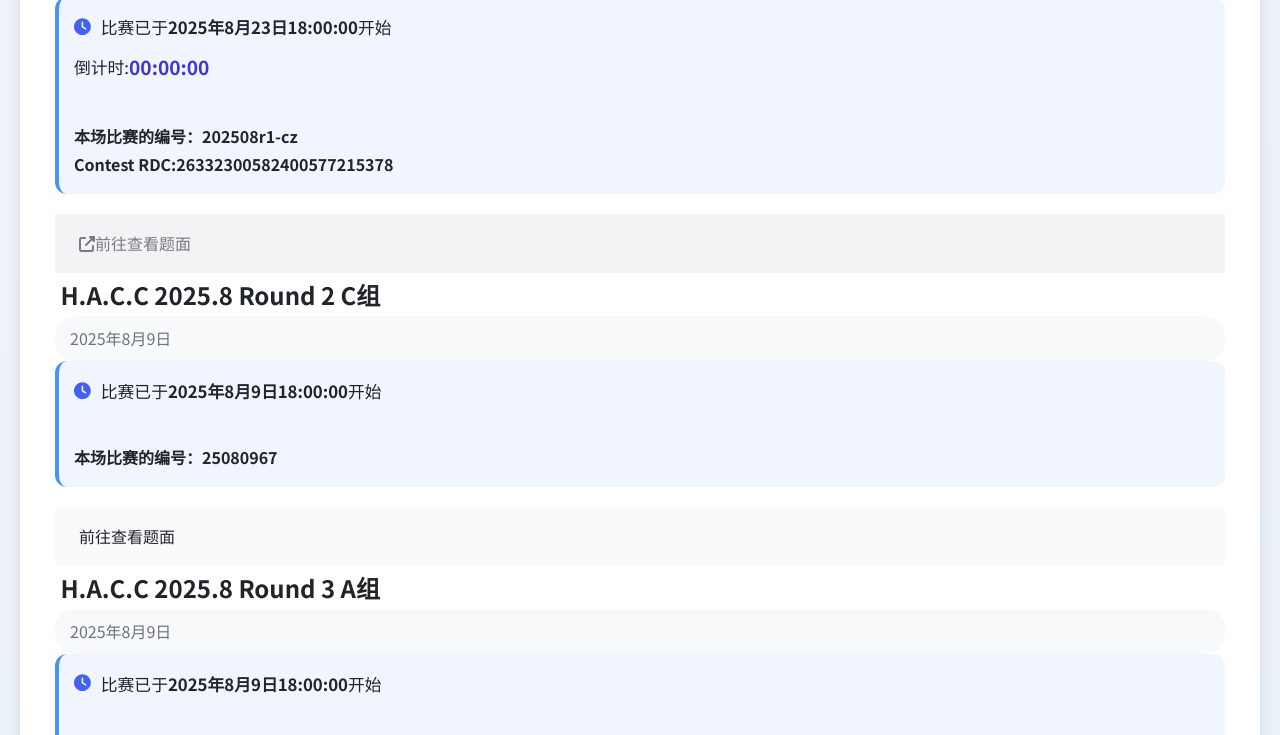
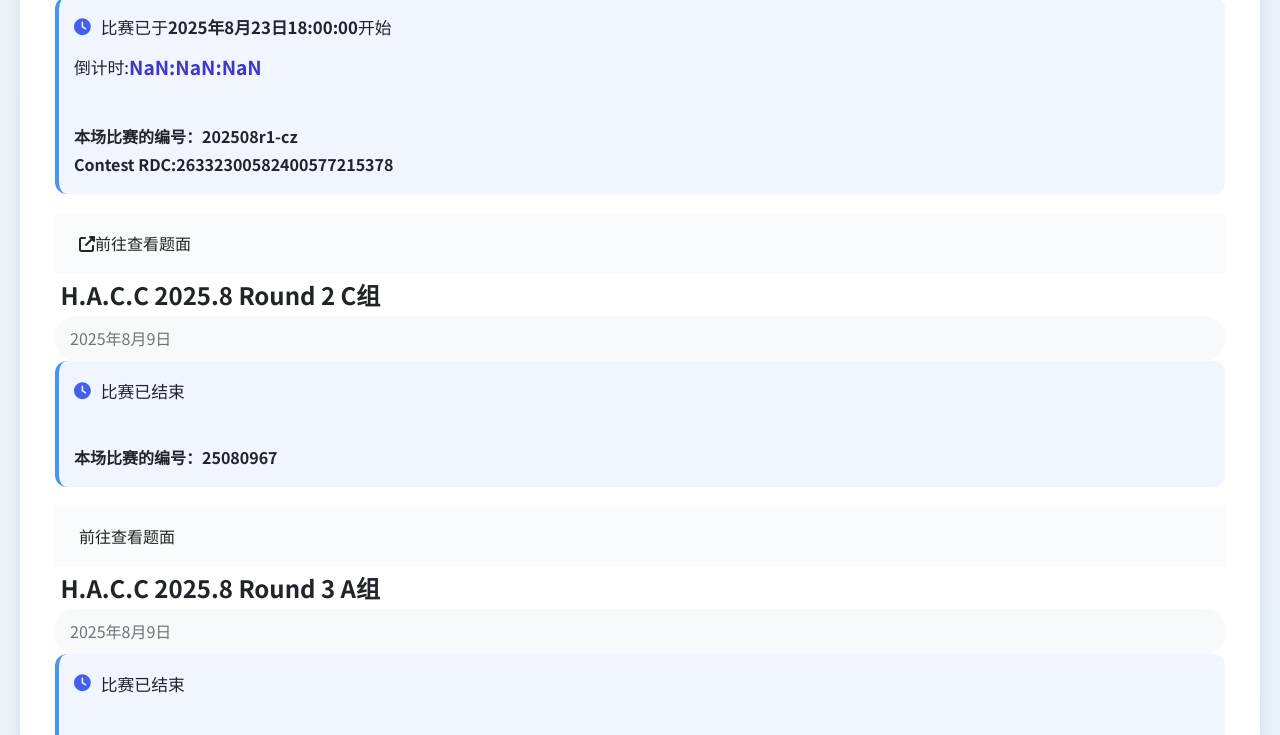
Before and after one commit to haccsite/haccsite.github.io, a plain HTML site: page index.html in a window 1280 px wide. Shown: the part 1051-1786 px from the top of the page. Drawn offline with Linux system fonts and the light colour scheme.

Commit message:
Update index.html

```diff
--- a/index.html
+++ b/index.html
@@ -719,7 +719,7 @@
                     <h2><i class="fab fa-a301"></i> H.A.C.C 2025.8 Round 2 C组</h2>
                     <div class="date">2025年8月9日</div>
                     <div id="contest-status">
-                        <p><i class="fas fa-clock"></i> 比赛已于 <strong>2025年8月9日18:00:00</strong> 开始</p><br/>
+                        <p><i class="fas fa-clock"></i> 比赛已结束</p><br/>
                         <strong>本场比赛的编号：25080967</strong>
                     </div>
                     <a href="https://kcn36q6bba5v.feishu.cn/docx/WjA2d9RBfocLrSxLTPfcTD5Lnxg">
@@ -731,7 +731,7 @@
                     <h2><i class="fab fa-a301"></i> H.A.C.C 2025.8 Round 3 A组</h2>
                     <div class="date">2025年8月9日</div>
                     <div id="contest-status">
-                        <p><i class="fas fa-clock"></i> 比赛已于 <strong>2025年8月9日18:00:00</strong> 开始</p><br/>
+                        <p><i class="fas fa-clock"></i> 比赛已结束</p><br/>
                         <strong>本场比赛的编号：25080965</strong>
                     </div>
                     <a href="https://kcn36q6bba5v.feishu.cn/docx/ICN5dyLrbof04zxAZe4cOY60nxe">
@@ -876,13 +876,11 @@
             // 预先加载文档URL
             loadContestDocUrls().catch(console.error);
 
-            const contestStartTime = new Date('2025-08-09T18:00:00');
+            const contestStartTime = new Date('2025-08-023T18:00:00');
 
             const countdownElement = document.getElementById('countdown');
-            const countdownElementc = document.getElementById('countdown2');
 
-            const contestLink = document.getElementById('contest-link3');
-            const contestLink2 = document.getElementById('contest-link2');
+            const contestLink = document.getElementById('contest-link');
 
             // 检查比赛时间函数
             function checkContestTime(event) {
@@ -902,10 +900,8 @@
 
                 if (timeDiff <= 0) {
                     countdownElement.textContent = "比赛已开始！";
-                    countdownElementc.textContent = "比赛已开始！";
 
                     contestLink.classList.remove('disabled-link');
-                    contestLink2.classList.remove('disabled-link');
                     return;
                 }
 
@@ -917,18 +913,14 @@
                 // 更新倒计时显示
                 countdownElement.textContent =
                     `${hours.toString().padStart(2, '0')}:${minutes.toString().padStart(2, '0')}:${seconds.toString().padStart(2, '0')}`;
-                countdownElementc.textContent =
-                    `${hours.toString().padStart(2, '0')}:${minutes.toString().padStart(2, '0')}:${seconds.toString().padStart(2, '0')}`;
             }
 
             // 初始化链接状态
             const now = new Date();
             if (now < contestStartTime) {
                 contestLink.classList.add('disabled-link');
-                contestLink2.classList.add('disabled-link');
             } else {
                 contestLink.classList.remove('disabled-link');
-                contestLink2.classList.remove('disabled-link');
             }
 
             // 启动倒计时定时器
```
